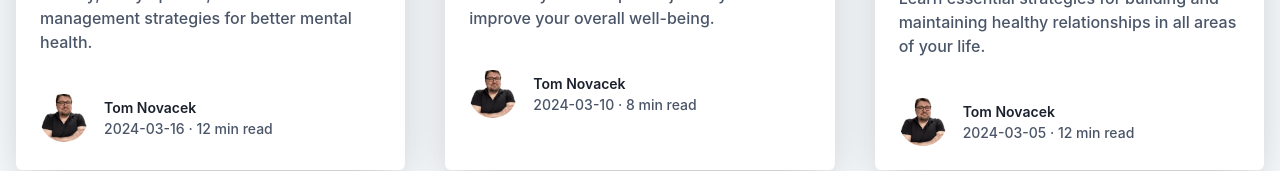
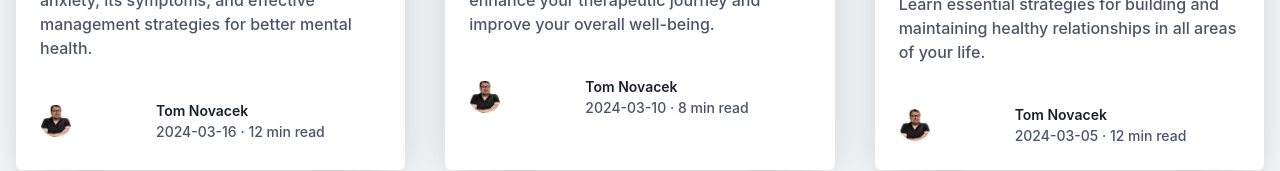
Before and after one commit to tomnovacek/psyweb, a React (Vite) app: page /blog in a window 1280 px wide. Shown: the part 645-816 px from the top of the page. Built offline with nearby package versions, Linux system fonts and the light colour scheme.

Commit message:
SEO, LCP - preload images, prevent layout shifts.

```diff
--- a/src/components/OptimizedAvatar.jsx
+++ b/src/components/OptimizedAvatar.jsx
@@ -1,8 +1,9 @@
 import { useEffect, useState } from 'react'
-import { Avatar } from '@chakra-ui/react'
+import { Avatar, Skeleton } from '@chakra-ui/react'
 
 export function OptimizedAvatar({ src, size = 'sm', ...props }) {
   const [optimizedSrc, setOptimizedSrc] = useState('')
+  const [isLoading, setIsLoading] = useState(true)
 
   useEffect(() => {
     let isMounted = true
@@ -24,7 +25,45 @@ export function OptimizedAvatar({ src, size = 'sm', ...props }) {
     }
   }, [src, size])
 
-  return <Avatar src={optimizedSrc} {...props} />
+  // Preload the image
+  useEffect(() => {
+    if (!optimizedSrc) return
+
+    const img = new Image()
+    img.src = optimizedSrc
+    img.onload = () => setIsLoading(false)
+    img.onerror = () => setIsLoading(false)
+  }, [optimizedSrc])
+
+  // Get size dimensions based on Chakra UI's Avatar sizes
+  const getSize = () => {
+    switch (size) {
+      case 'xs': return '24px'
+      case 'sm': return '32px'
+      case 'md': return '40px'
+      case 'lg': return '56px'
+      case 'xl': return '72px'
+      case '2xl': return '96px'
+      default: return '32px'
+    }
+  }
+
+  const avatarSize = getSize()
+
+  return (
+    <Skeleton
+      isLoaded={!isLoading}
+      width={avatarSize}
+      height={avatarSize}
+      borderRadius="full"
+    >
+      <Avatar
+        src={optimizedSrc}
+        size={size}
+        {...props}
+      />
+    </Skeleton>
+  )
 }
 
 export default OptimizedAvatar
--- a/src/components/OptimizedImage.jsx
+++ b/src/components/OptimizedImage.jsx
@@ -9,6 +9,7 @@ const OptimizedImage = ({
   sizes = '(max-width: 768px) 100vw, (max-width: 1200px) 50vw, 33vw',
   loading = 'lazy',
   size = 'md',
+  priority = false,
   ...props
 }) => {
   const [isLoading, setIsLoading] = useState(true);
@@ -64,13 +65,19 @@ const OptimizedImage = ({
   }
 
   return (
-    <Skeleton isLoaded={!isLoading}>
+    <Skeleton
+      isLoaded={!isLoading}
+      width={width}
+      height={height}
+      startColor="gray.100"
+      endColor="gray.200"
+    >
       <ChakraImage
         src={selectedSrc}
         alt={alt}
         width={width}
         height={height}
-        loading={loading}
+        loading={priority ? 'eager' : loading}
         sizes={sizes}
         transition="all 0.3s"
         _hover={{
--- a/src/components/SEO.jsx
+++ b/src/components/SEO.jsx
@@ -1,6 +1,6 @@
 import { Helmet } from 'react-helmet-async'
 
-export default function SEO({ title, description, keywords, url, image }) {
+export default function SEO({ title, description, keywords, url, image, preloadImages = [] }) {
   // Clean up the image path
   const cleanImagePath = image ? image.replace('/src/assets/img/', '') : ''
 
@@ -22,6 +22,24 @@ export default function SEO({ title, description, keywords, url, image }) {
       <meta name="twitter:title" content={title} />
       <meta name="twitter:description" content={description} />
       {image && <meta name="twitter:image" content={imagePath} />}
+
+      {/* Preload critical images */}
+      {preloadImages.map((img, index) => {
+        const cleanImgPath = img.replace('/src/assets/img/', '')
+        const optimizedPath = import.meta.env.DEV
+          ? `/src/assets/img/${cleanImgPath}`
+          : `/optimized-images/${cleanImgPath.replace(/\.[^/.]+$/, '')}-md.webp`
+
+        return (
+          <link
+            key={index}
+            rel="preload"
+            as="image"
+            href={optimizedPath}
+            type="image/webp"
+          />
+        )
+      })}
     </Helmet>
   )
 }
--- a/src/index.css
+++ b/src/index.css
@@ -79,3 +79,21 @@ button:focus-visible {
 .loading-spinner {
   animation: spin 1s linear infinite;
 }
+
+/* Prevent layout shifts */
+nav {
+  min-height: 64px; /* Adjust this value based on your navigation height */
+  display: flex;
+  align-items: center;
+}
+
+.chakra-skeleton {
+  display: inline-block;
+  min-width: 100px; /* Adjust based on your content */
+  min-height: 24px; /* Adjust based on your content */
+}
+
+/* Ensure images maintain aspect ratio */
+img {
+  aspect-ratio: attr(width) / attr(height);
+}
--- a/src/pages/Home.jsx
+++ b/src/pages/Home.jsx
@@ -63,20 +63,32 @@ export default function Home() {
         keywords="psychotherapist, therapy, counseling, Brno, Czech Republic, anxiety treatment, depression support, trauma counseling, online therapy"
         url="https://tomnovacek.com"
         image="/src/assets/img/tom-home.webp"
+        preloadImages={[
+          '/src/assets/img/tom-home.webp',
+          '/src/assets/img/forrest.webp'
+        ]}
       />
       <StructuredData type="MedicalBusiness" />
       <StructuredData type="Person" />
+
       {/* Hero Section */}
-      <Box position="relative" width="100%" height="100vh">
+      <Box position="relative" width="100%" height="100vh" overflow="hidden">
+        {/* Background Image */}
+        <Box
+          position="absolute"
+          top={0}
+          left={0}
+          width="100%"
+          height="100%"
+          zIndex={0}
+        >
           <OptimizedImage
             src="/src/assets/img/forrest.webp"
             alt="Forest path"
             objectFit="cover"
             width="100%"
             height="100%"
-          position="absolute"
-          top={0}
-          left={0}
+            priority={true}
           />
           <Box
             position="absolute"
@@ -86,6 +98,9 @@ export default function Home() {
             height="100%"
             bg="blackAlpha.100"
           />
+        </Box>
+
+        {/* Content Container */}
         <Container maxW="7xl" height="100%" position="relative" zIndex={1}>
           <Flex
             height="100%"
@@ -102,6 +117,7 @@ export default function Home() {
               borderRadius="lg"
               maxW="2xl"
               flex="1"
+              backdropFilter="blur(10px)"
             >
               <Heading
                 lineHeight={1.1}
@@ -179,6 +195,7 @@ export default function Home() {
                 width="100%"
                 height="auto"
                 boxShadow="2xl"
+                priority={true}
               />
             </Box>
           </Flex>
@@ -186,7 +203,7 @@ export default function Home() {
       </Box>
 
       {/* About Section */}
-      <Box py={20} bg={cardBg}>
+      <Box py={20} bg={cardBg} position="relative" zIndex={2}>
         <Container maxW={'7xl'} centerContent>
           <Stack spacing={4} maxW={'3xl'} textAlign={'center'} mb={140}>
             <Heading
@@ -197,16 +214,7 @@ export default function Home() {
               <Text
                 as={'span'}
                 position={'relative'}
-                _after={{
-                  content: "''",
-                  width: 'full',
-                  height: '30%',
-                  position: 'absolute',
-                  bottom: 1,
-                  left: 0,
-                  bg: 'green.400',
-                  zIndex: -1,
-                }}
+
               >
                 About Me
               </Text>
@@ -314,20 +322,14 @@ export default function Home() {
               lineHeight={1.1}
               fontWeight={600}
               fontSize={{ base: '3xl', sm: '4xl', lg: '5xl' }}
+              position="relative"
+              display="inline-block"
             >
               <Text
                 as={'span'}
                 position={'relative'}
-                _after={{
-                  content: "''",
-                  width: 'full',
-                  height: '30%',
-                  position: 'absolute',
-                  bottom: 1,
-                  left: 0,
-                  bg: 'green.400',
-                  zIndex: -1,
-                }}
+                zIndex={1}
+
               >
                 My Services
               </Text>
```
Lines whose indentation alone changed are shown as unchanged.
